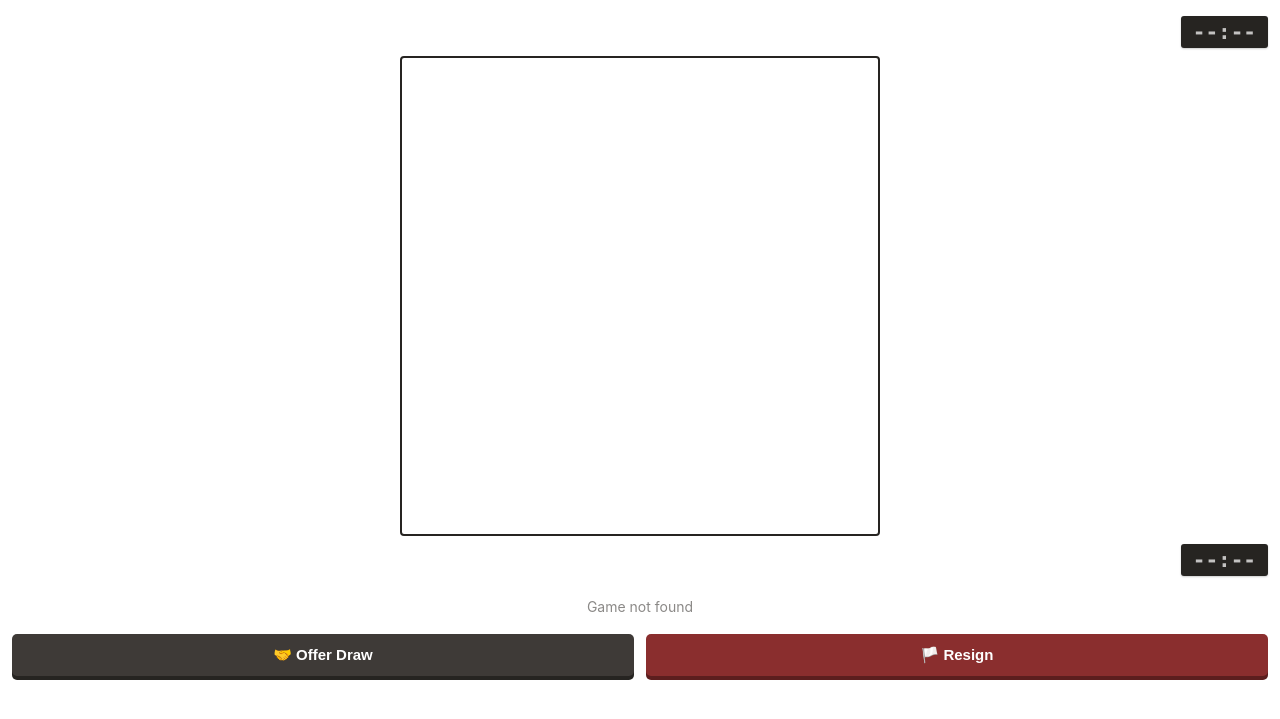
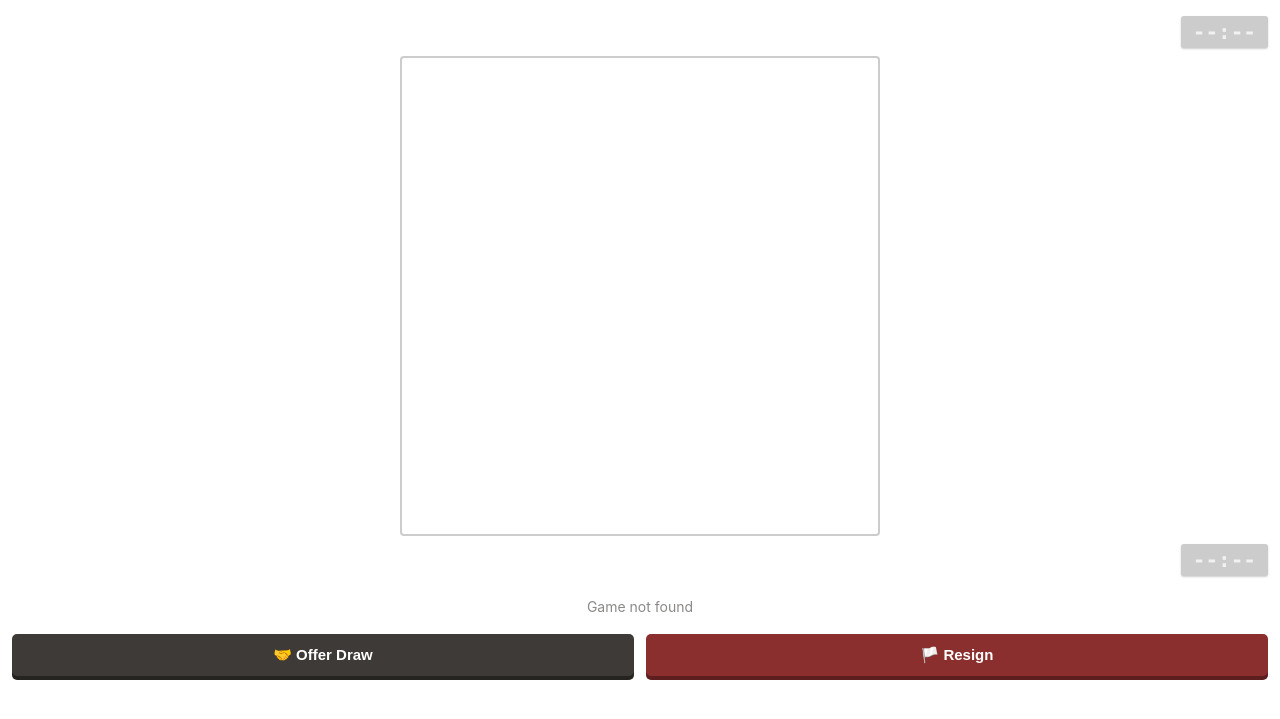
Before and after one commit to thisisvyashraj/airabot1, a FastAPI app: page / in a window 1280 px wide. Shown: the part 29-748 px from the top of the page. Run offline with FastAPI, Linux system fonts and the light colour scheme; some libraries are stand-ins or nearby versions.

Commit message:
Update style.css

```diff
--- a/chess_server/static/style.css
+++ b/chess_server/static/style.css
@@ -32,8 +32,8 @@ body {
   font-weight: 700;
   padding: 4px 12px;
   border-radius: 3px;
-  background: #262421;
-  color: #c3c2c1;
+  background: #cccccc;
+  color: ##0073ff;
   box-shadow: 0 1px 2px rgba(0,0,0,0.2);
 }
 .clock.low { background: #ffdbdb; color: #c82222; }
@@ -49,7 +49,7 @@ body {
   margin: 0 auto;
   border-radius: 4px;
   overflow: hidden;
-  border: 2px solid #262421;
+  border: 2px solid #cccccc;
 }
 
 .sq {
```
